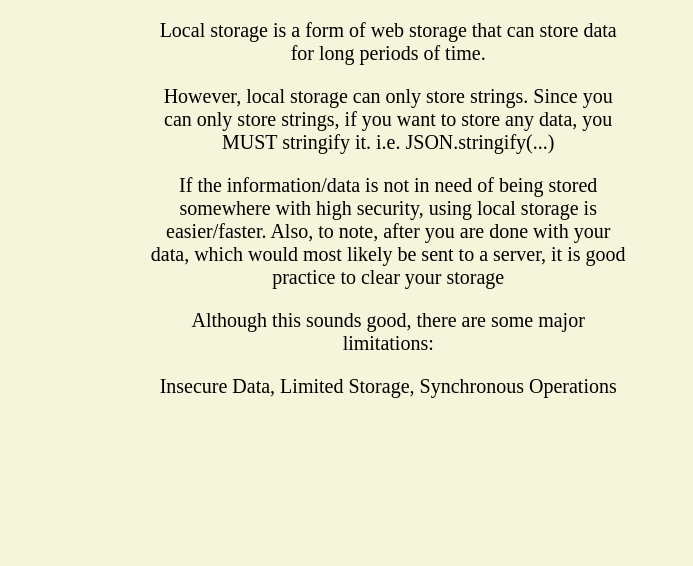
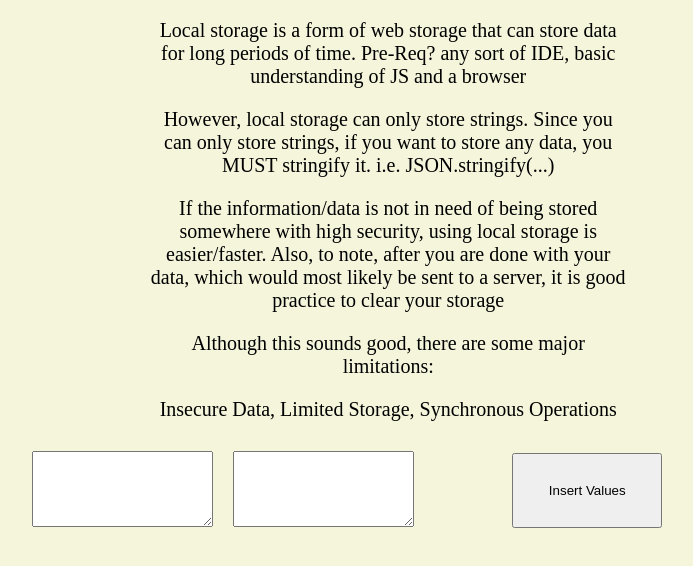
Before and after one commit to BeyondCake/JSTermProject, a plain HTML site: page storage.html in a window 1280 px wide. Shown: the part 62-628 px from the top of the page, without its empty margins (239-932 px from the left). Drawn offline with Linux system fonts and the light colour scheme.

Commit message:
some of storage.js has been added

```diff
--- a/storage.css
+++ b/storage.css
@@ -18,3 +18,20 @@ body
     left: 30%;
     max-width: 30rem;
 }
+
+.insertKey, .insertValue
+{
+    position: relative;
+    left: 20%;
+    margin: 10px;
+    height: 70px;
+}
+
+.insertButton
+{
+    position: relative;
+    left: 27%;
+    bottom: 42px;
+    height: 75px;
+    width: 150px;
+}
--- a/storage.js
+++ b/storage.js
@@ -6,7 +6,7 @@ document.body.appendChild(header);
 
 var title = document.createElement('p');
 title.className = 'intro';
-title.innerHTML = 'Local storage is a form of web storage that can store data for long periods of time. '
+title.innerHTML = 'Local storage is a form of web storage that can store data for long periods of time. Pre-Req? any sort of IDE, basic understanding of JS and a browser'
 document.body.appendChild(title)
 
 var introExplanation = document.createElement('p')
@@ -31,3 +31,16 @@ document.body.appendChild(disadvantages)
 
 
 //There's a link to storage in his example and just do a write up
+
+var insertKey = document.createElement('textarea')
+insertKey.className = 'insertKey'
+document.body.appendChild(insertKey)
+
+var insertValue = document.createElement('textarea')
+insertValue.className = 'insertValue'
+document.body.appendChild(insertValue);
+
+var insertButton = document.createElement('button')
+insertButton.className =  'insertButton'
+insertButton.textContent = 'Insert Values'
+document.body.appendChild(insertButton)
```
